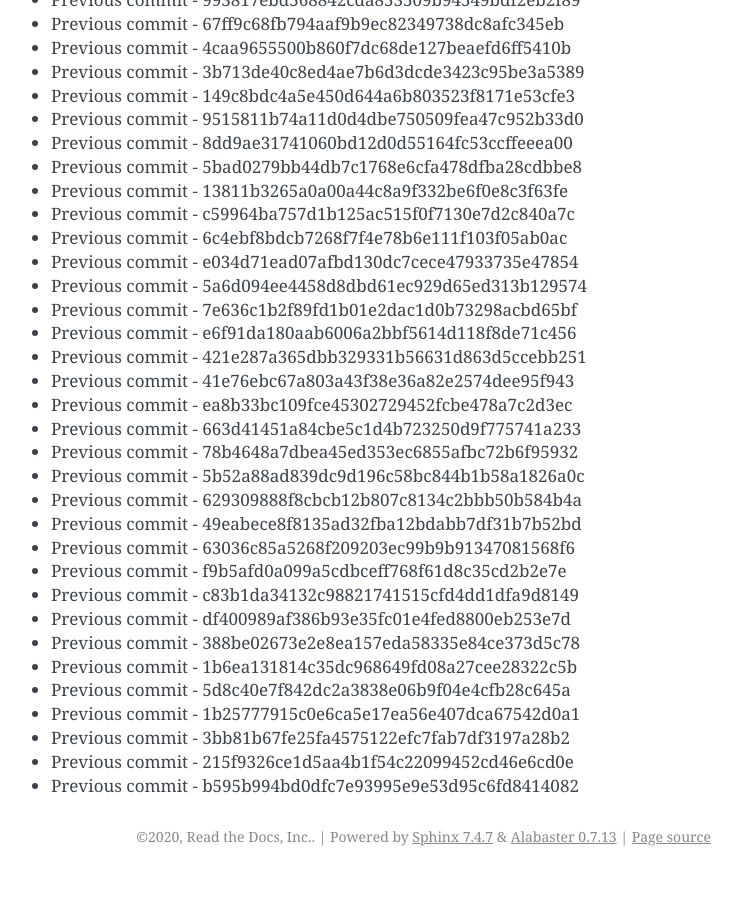
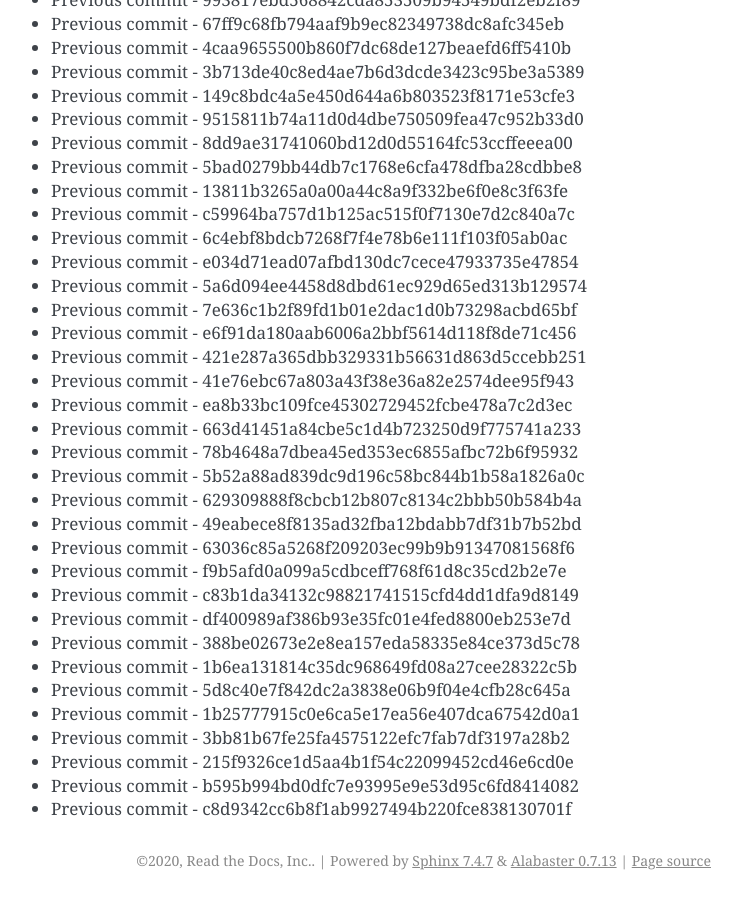
Before and after one commit to readthedocs/rtd-git-stresstest, a Sphinx documentation site: the page built from docs/updates.rst, in a window 1280 px wide and 900 px high, scrolled down 43442 px. Shown: the whole window, without its empty margins (399-1141 px from the left). Built offline with Sphinx 7.4.7, drawn with Linux system fonts in a browser that asks for light colours; before the commit the page ends 44318 px from its top, so only the background shows below that.

Commit message:
Generating commit from previous: c8d9342cc6b8f1ab9927494b220fce838130701f

```diff
--- a/docs/updates.rst
+++ b/docs/updates.rst
@@ -1857,3 +1857,4 @@ It can be tested for any performance characteristics.
 * Previous commit - 3bb81b67fe25fa4575122efc7fab7df3197a28b2
 * Previous commit - 215f9326ce1d5aa4b1f54c22099452cd46e6cd0e
 * Previous commit - b595b994bd0dfc7e93995e9e53d95c6fd8414082
+* Previous commit - c8d9342cc6b8f1ab9927494b220fce838130701f
```
